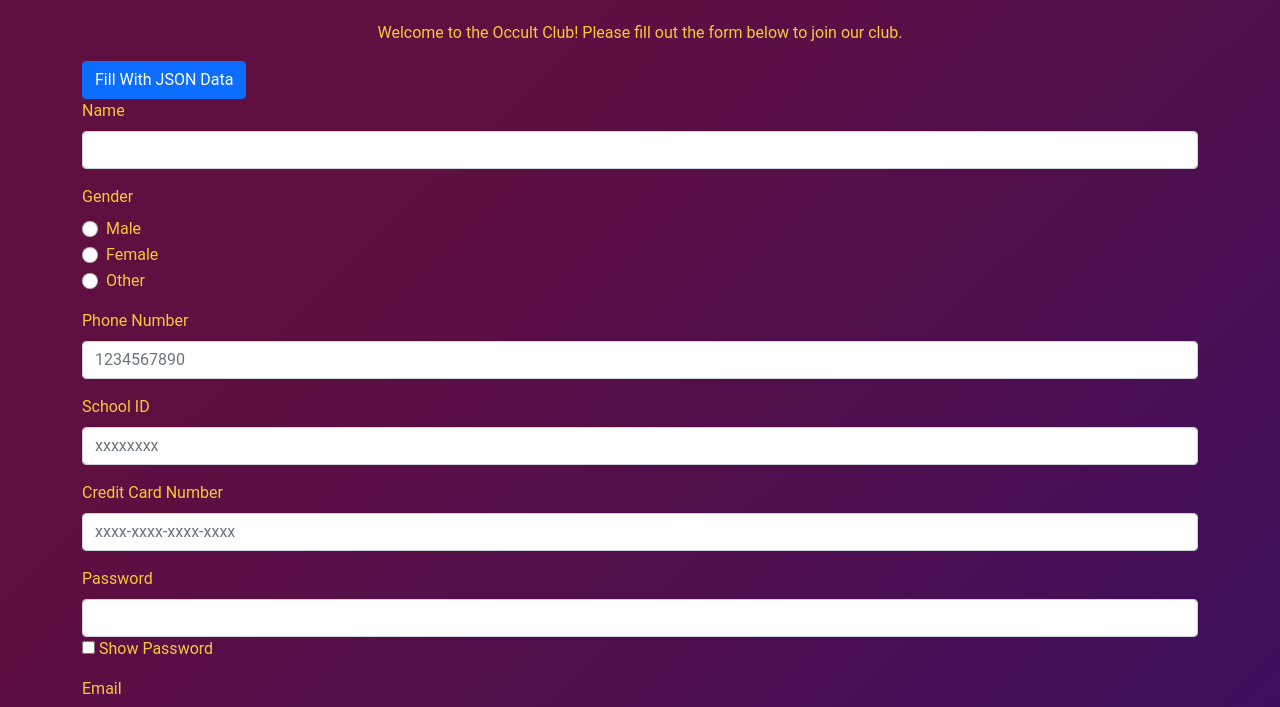
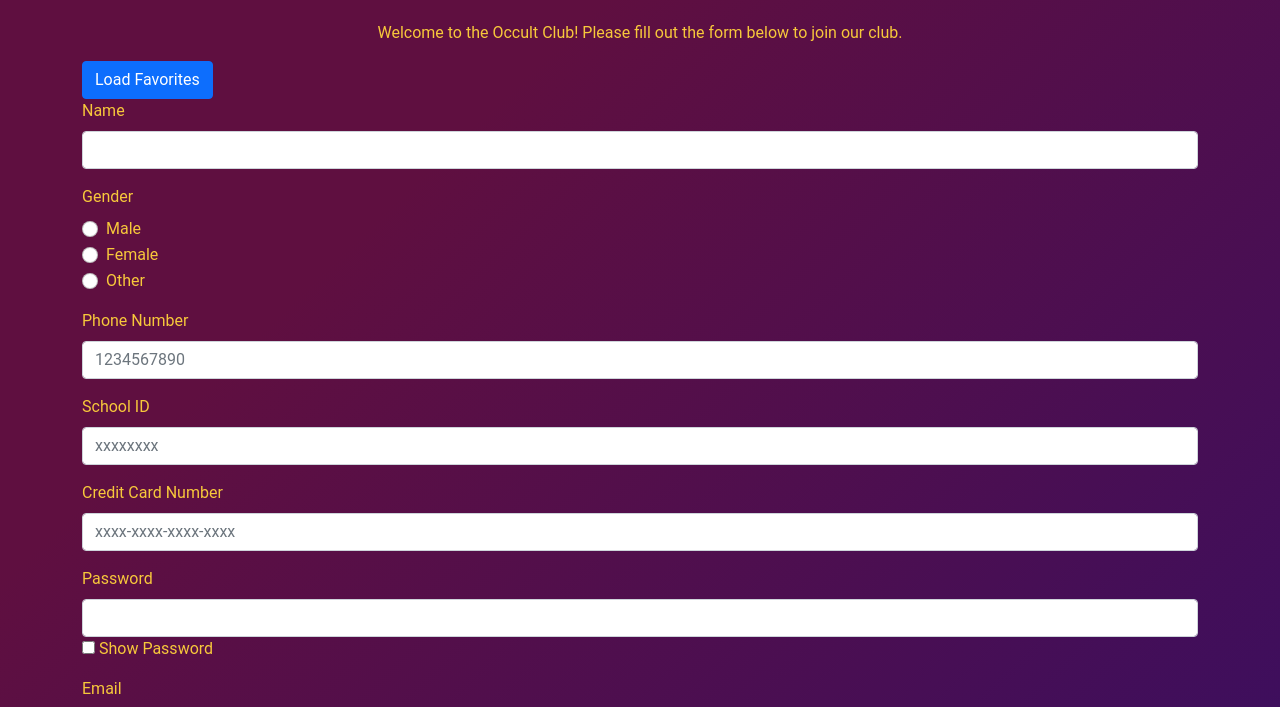
Before and after one commit to nrobinson4/stunning-bassoon-india, a plain HTML site: page index.html in a window 1280 px wide. Shown: the part 89-796 px from the top of the page. Drawn offline with nearby package versions, Linux system fonts and the light colour scheme.

Commit message:
Update index.html

```diff
--- a/index.html
+++ b/index.html
@@ -17,7 +17,7 @@
         <!-- welcoming the user -->
         <h1 class="text-center mb-4">UNA Occult Club</h1>
         <p class="text-center">Welcome to the Occult Club! Please fill out the form below to join our club.</p>
-        <button type="button" id="fillWithJsonData" class="btn btn-primary">Fill With JSON Data</button>
+        <button type="button" id="fillWithJsonData" class="btn btn-primary">Load Favorites</button>
 
         <form id="signupForm">
             <!-- Name -->
```
